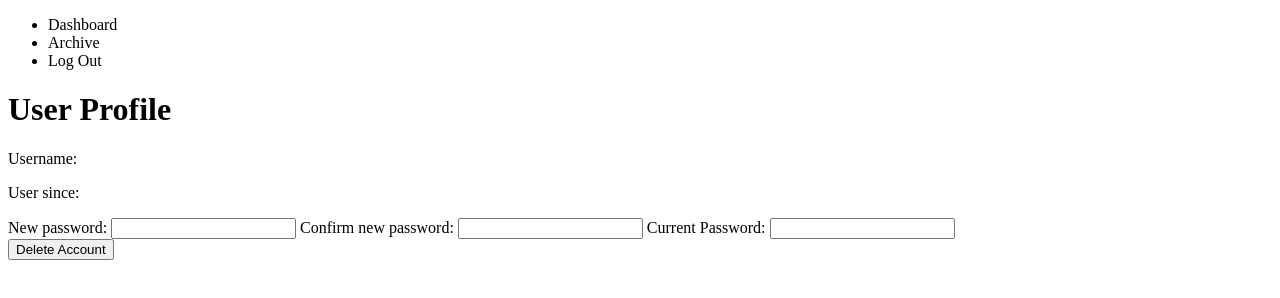
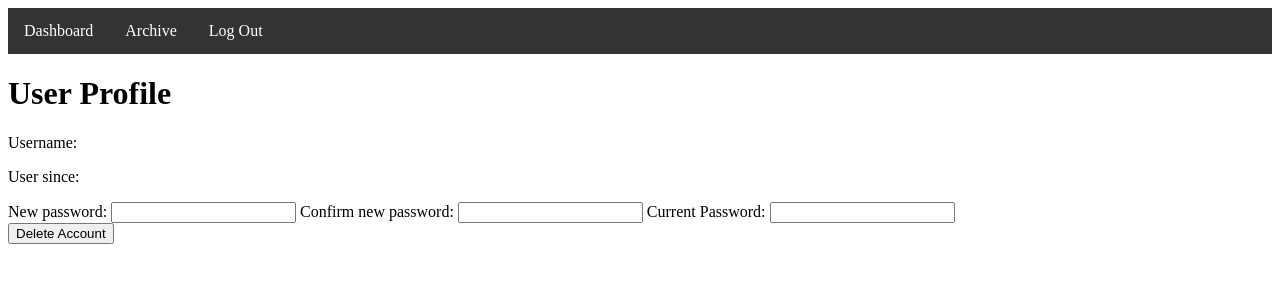
Before and after one commit to mell0tr0n/WebAppFinalProj, a plain HTML site: page profile.html in a window 1280 px wide. Drawn offline with Linux system fonts and the light colour scheme.

Commit message:
css for nav bar

```diff
--- a/profile.html
+++ b/profile.html
@@ -4,14 +4,15 @@
     <meta charset="UTF-8">
     <meta name="viewport" content="width=device-width, initial-scale=1.0">
     <title>Profile</title>
+    <link rel="stylesheet" href="./styles.css">
 </head>
 <body>
     <!-- navigation menu -->
     <div>
         <ul>
-            <li>Dashboard</li>
-            <li>Archive</li>
-            <li>Log Out</li>
+            <li><a href="./dashboard.html">Dashboard</a></li>
+            <li><a href="./archive.html">Archive</a></li>
+            <li><a href="./index.html">Log Out</a></li>
         </ul>
     </div>
 
--- /dev/null
+++ b/styles.css
@@ -0,0 +1,24 @@
+ul {
+    list-style-type: none;
+    margin: 0;
+    padding: 0;
+    overflow: hidden;
+    background-color: #333;
+  }
+
+  li {
+    float: left;
+  }
+
+  li a {
+    display: block;
+    color: white;
+    text-align: center;
+    padding: 14px 16px;
+    text-decoration: none;
+  }
+
+  /* Change the link color to #111 (black) on hover */
+  li a:hover {
+    background-color: #111;
+  }
```
Also changed, not shown: dashboard.html (+4 -3 lines).
